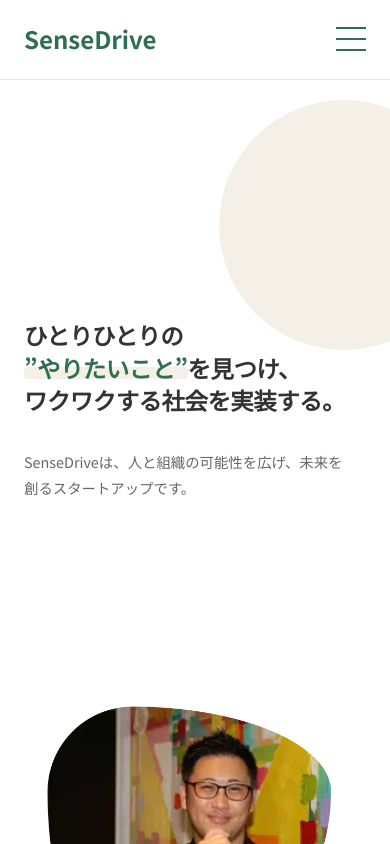
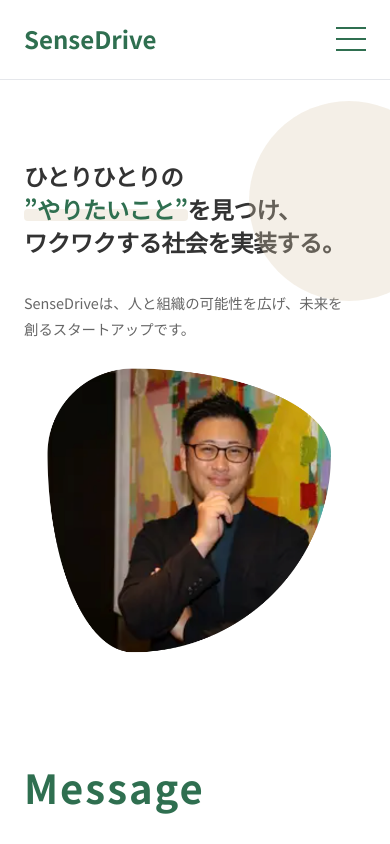
Before and after one commit to Yasu117/sensedrive-web, a Next.js app: page / in a window 390 px wide. Shown: the top 844 px of the page. Built offline with nearby package versions, Linux system fonts and the light colour scheme.

Commit message:
Remove gap between Hero and Message sections on mobile

```diff
--- a/src/app/globals.css
+++ b/src/app/globals.css
@@ -1412,9 +1412,16 @@ img {
   }
 
   /* Hero adjustments */
+  /* Hero adjustments */
   .hero {
-    padding-bottom: 20px;
+    padding-bottom: 0;
     min-height: auto;
+  }
+
+  .hero-visual {
+    height: 0;
+    margin: 0;
+    padding: 0;
   }
 
   .hero-title {
@@ -1461,14 +1468,16 @@ img {
   }
 
   .main-circle {
-    width: 250px;
-    height: 250px;
-    top: -60px;
-    right: -60px;
+    width: 200px;
+    height: 200px;
+    top: -150px;
+    /* Pull up to overlap with text since container height is 0 */
+    right: -40px;
     left: auto;
     background: var(--color-accent);
     opacity: 0.3;
     animation: none;
+    z-index: 0;
   }
 
   /* Services: Horizontal Scroll */
```
